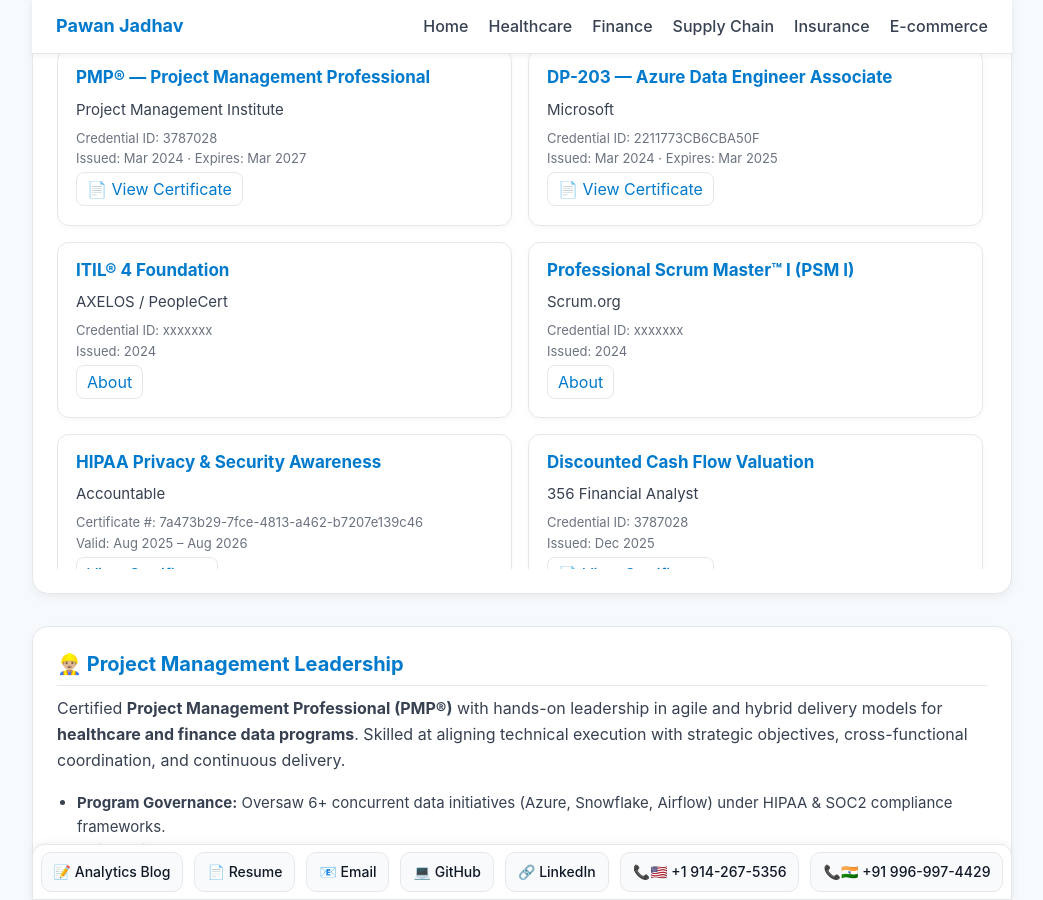
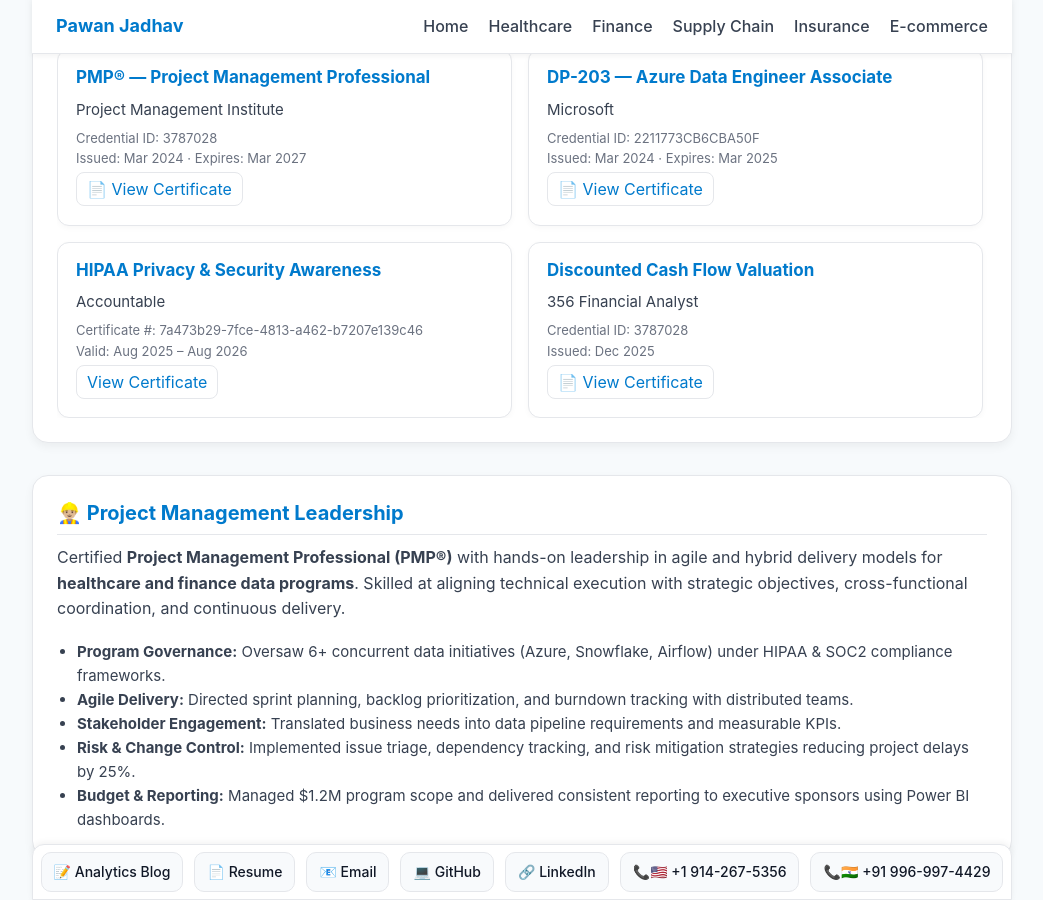
Before and after one commit to PawanJadhav7/PawanJadhav.github.io, a Jekyll site: the page built from index.md, in a window 1280 px wide and 900 px high, scrolled down 5583 px. Shown: the whole window, without its empty margins (118-1161 px from the left). Built offline with Jekyll 4.4.1, drawn with Linux system fonts in a browser that asks for light colours.

Commit message:
Change article display style to 'none' for ITIL and PSM I

```diff
--- a/index.md
+++ b/index.md
@@ -826,7 +826,7 @@ layout: default
       </article>
 
       <!-- 6. ITIL 4 Foundation -->
-      <article style="scroll-snap-align:start;border:1px solid #e5e7eb;border-radius:12px;padding:14px 18px;background:#fff;box-shadow:0 2px 6px rgba(0,0,0,0.03);">
+      <article style="display:none;scroll-snap-align:start;border:1px solid #e5e7eb;border-radius:12px;padding:14px 18px;background:#fff;box-shadow:0 2px 6px rgba(0,0,0,0.03);">
         <h3 style="margin:0 0 6px;color:#007ACC;font-size:17px;">ITIL® 4 Foundation</h3>
         <p style="margin:0;color:#374151;font-size:15px;">AXELOS / PeopleCert</p>
         <p style="margin:6px 0 0;font-size:13px;color:#6b7280;">Credential ID: xxxxxxx<br>Issued: 2024</p>
@@ -837,7 +837,7 @@ layout: default
       </article>
 
       <!-- 7. PSM I -->
-      <article style="scroll-snap-align:start;border:1px solid #e5e7eb;border-radius:12px;padding:14px 18px;background:#fff;box-shadow:0 2px 6px rgba(0,0,0,0.03);">
+      <article style="display:none;scroll-snap-align:start;border:1px solid #e5e7eb;border-radius:12px;padding:14px 18px;background:#fff;box-shadow:0 2px 6px rgba(0,0,0,0.03);">
         <h3 style="margin:0 0 6px;color:#007ACC;font-size:17px;">Professional Scrum Master™ I (PSM I)</h3>
         <p style="margin:0;color:#374151;font-size:15px;">Scrum.org</p>
         <p style="margin:6px 0 0;font-size:13px;color:#6b7280;">Credential ID: xxxxxxx<br>Issued: 2024</p>
```
